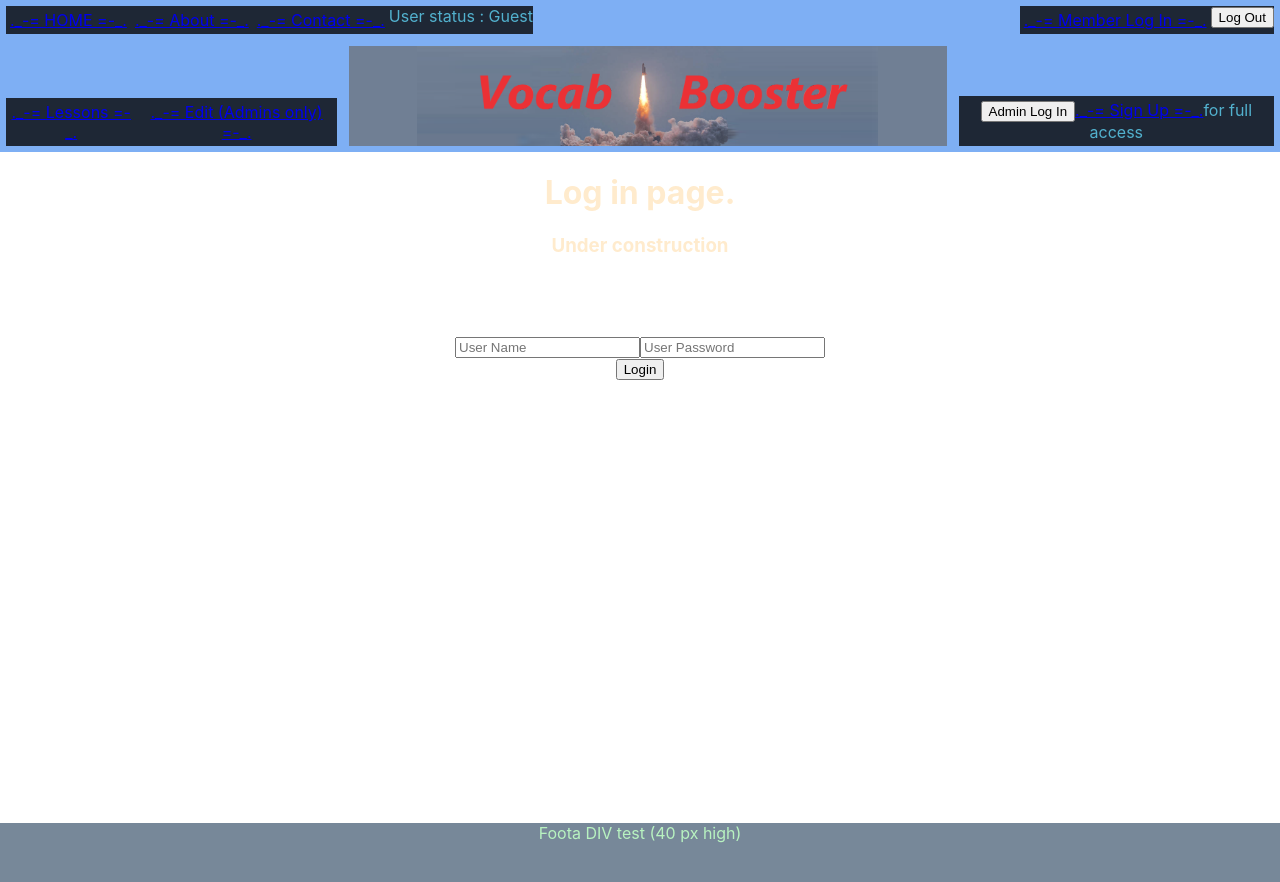
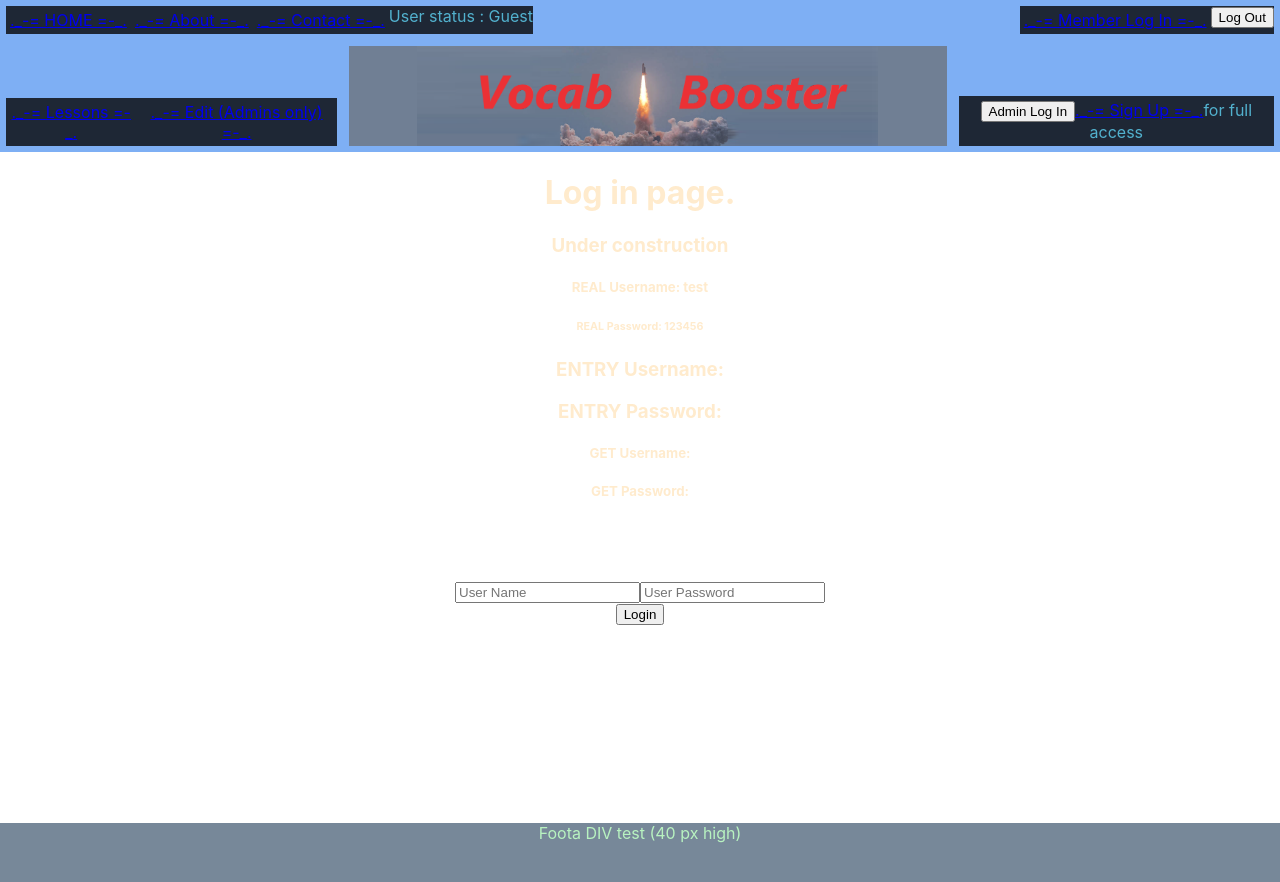
Before and after one commit to sneaky-00-ninja/vocab-boost, a React (Create React App) app: page /login in a window 1280 px wide. Shown: the top 882 px of the page. Built offline with nearby package versions, Linux system fonts and the light colour scheme.

Commit message:
First got username and password inputs working to allow login when comparing inputs to default passwords as set when delcaring state variables. Then eventually managed to substitue that system for one which compares inputs with data fetched from backend API for first entry in the Users table.

```diff
--- a/src/App.js
+++ b/src/App.js
@@ -22,16 +22,35 @@ function App() {
 
   const [admin, setAdmin] = useState(false);
   const [entryUsername, setEntryUsername] = useState("");
-  const [realUsername, setRealUsername] = useState("");
   const [entryPassword, setEntryPassword] = useState("");
-  const [realPassword, setRealPassword] = useState("");
+  // const [userType, setUserType] = useState("");
+  const [realUsername, setRealUsername] = useState("test");
+  const [realPassword, setRealPassword] = useState("123456");
+  // const [GETusername, setGETusername] = useState("abcd");
+  // const [GETpassword, setGETpassword] = useState("xxxx");
 
 
-  function login() {
-    if (entryUsername === realUsername && entryPassword === realPassword) {
+
+
+  //This worked for testing with password set locally (not from backend)
+// function handleLogin(entryUsername, entryPassword) {
+//   if (entryUsername === realUsername && entryPassword === realPassword)  {
+//     setAdmin(true);
+//     console.log("Login successful");
+//   } else {
+//     console.log("Login failed");
+//   }
+// }
+
+  function handleLogin(entryUsername, entryPassword) {
       setAdmin(true);
+      console.log("Login successful");
     }
-  }
+
+
+
+
+
 
 function handleLoginClick(){
   setAdmin(true)
@@ -46,13 +65,39 @@ function handleLogoutClick(){
     <div className="App">
         <Router>
           <Header
-            admin={admin} handleLoginClick={handleLoginClick}
+            admin={admin}
+            handleLoginClick={handleLoginClick}
             handleLogoutClick={handleLogoutClick} />
           <Routes>
             <Route path="/" element={<Home />} />
-            <Route path="/about" element={<About />} />
+
+            <Route path="/about"
+              element={
+                <About
+                  realUsername={realUsername}
+                  realPassword={realPassword}
+                  entryUsername={entryUsername}
+                  entryPassword={entryPassword}
+              />} />
+            {/* <Route path="/about" element={<About />} /> */}
+
+
+            <Route path="/login"
+              element={
+                <Login
+                  handleLogin={handleLogin}
+                  realUsername={realUsername}
+                  realPassword={realPassword}
+                  entryUsername={entryUsername}
+                  entryPassword={entryPassword}
+                  // GETusername={GETusername}
+                  // GETpassword={GETpassword}
+
+            />} />
+            {/* <Route path="/login" element={<Login />} /> */}
+
+
             <Route path="/contact" element={<Contact />} />
-            <Route path="/login" element={<Login />} />
             <Route path="/signup" element={<Signup />} />
             <Route path="/lesson" element={<Lesson />} />
             <Route path="/edit" element={<EditPage />} />
--- a/src/components/pages/about.js
+++ b/src/components/pages/about.js
@@ -2,11 +2,25 @@ import React, { Component } from 'react';
 
 export default class About extends Component {
     render() {
+        // TODO .. remove this after testing...
+
+        const { entryUsername,entryPassword, realUsername, realPassword } = this.props;
+
+
+
+
+
         return (
             <div className='general-page about'>
                 <div>
                     <h1> About page </h1>
                     <h3> Under construction </h3>
+
+                    <h6> REAL Username: {realUsername} </h6>
+                    <h6> REAL Password: {realPassword} </h6>
+
+                    <h4> ENTRY Username: {entryUsername} </h4>
+                    <h4> ENTRY Password: {entryPassword} </h4>
                 </div>
                 <div className='spacer60 '/>
             </div>
--- a/src/components/pages/login.js
+++ b/src/components/pages/login.js
@@ -9,55 +9,59 @@ export default class Login extends Component {
             entryPassword: "" ,
             userType: "" ,
             realUsername: "",
-            realPassword: ""
+            realPassword: "" ,
+            GETusername: "" ,
+            GETpassword: "" ,
+            error: null
+        }
+    }
 
 
-        }
-    }
+    compareUserData = () => {
+        fetch('http://localhost:5000/user/1')
+            .then(response => {
+                if (!response.ok) {
+                    throw new Error('Failed to fetch user data');
+                }
+                return response.json();
+            })
+            .then(data => {
+                this.setState({
+                    GETusername: data.user_name,
+                    GETpassword: data.user_password
+                }, () => {
+                    const { entryUsername, entryPassword, GETusername, GETpassword } = this.state;
+
+                    if (entryUsername === GETusername && entryPassword === GETpassword) {
+                        this.props.handleLogin(entryUsername, entryPassword);
+                        console.log("Login successful");
+                    } else {
+                        console.log("Login failed");
+                    }
+                });
+            })
+            .catch(error => {
+                this.setState({ error: error.message });
+                console.log("Error fetching user data:", error);
+            });
+    };
+
+
+
+
+
 
 
     handleSubmit = (event) => {
         event.preventDefault();
 
-        const { entryUsername } = this.state;
-        const { entryPassword } = this.state;
+        this.compareUserData();
 
-        // if (!entryUsername) {
-        //     this.setState({ error: "No lesson User Name entered." });
-        //     return;
-        //     }
-        // if (!entryPassword) {
-        //     this.setState({ error: "No lesson Password entered." });
-        //     return;
-        //     }
-        // this.setState({ loading: true, error: null });
-
-        // fetch(`http://127.0.0.1:5000/admin/1`)
-
-        // then(response => {
-        //     if ( **** logic for NOT matching details) {
-        //         throw new Error('User not found');
-        //     }
-        //     if (**** logic for matching details) {
-        //     *** this.setState for GRANTED
-        //     }
-        //     return response.json();
-        // })
-        // .catch(error => {
-        //     this.setState({ error: error.message, loading: false });
-        // });
-
-        console.log("Entry attempt clicked", event);
-
-
+        // this.props.handleLogin(entryUsername, entryPassword);
+        // ***NOTE***   above live was moved in to the "fetch" above
 
 
     }
-
-
-
-
-
 
     handleChange = (event) => {
         this.setState({
@@ -67,12 +71,28 @@ export default class Login extends Component {
 
 
 
+
     render() {
+        const {  realUsername, realPassword } = this.props;
+        const { entryUsername, entryPassword } = this.state;
+         const { GETusername, GETpassword } = this.props;
+
         return (
             <div className='general-page'>
                 <div>
                     <h1> Log in page. </h1>
                     <h3> Under construction </h3>
+
+                    <h5> REAL Username: {realUsername} </h5>
+                    <h6> REAL Password: {realPassword} </h6>
+
+                    <h3> ENTRY Username: {entryUsername} </h3>
+                    <h3> ENTRY Password: {entryPassword} </h3>
+
+                    <h5> GET Username: {GETusername} </h5>
+                    <h5> GET Password: {GETpassword} </h5>
+
+
 
 
 
@@ -84,14 +104,14 @@ export default class Login extends Component {
                         type='text'
                         name='entryUsername'
                         placeholder='User Name'
-                        value={this.state.entryUsername}
+                        value={entryUsername}
                         onChange={this.handleChange}
                     />
                     <input
                         type='password'
                         name='entryPassword'
                         placeholder='User Password'
-                        value={this.state.entryPassword}
+                        value={entryPassword}
                         onChange={this.handleChange}
                     />
                     <div>
@@ -101,6 +121,10 @@ export default class Login extends Component {
 
                 </form>
 
+                {/* <button onClick={this.fetchUserData}>    // TESTING BUTTON
+                    Fetch User Data
+                </button> */}
+
 
 
 
```
